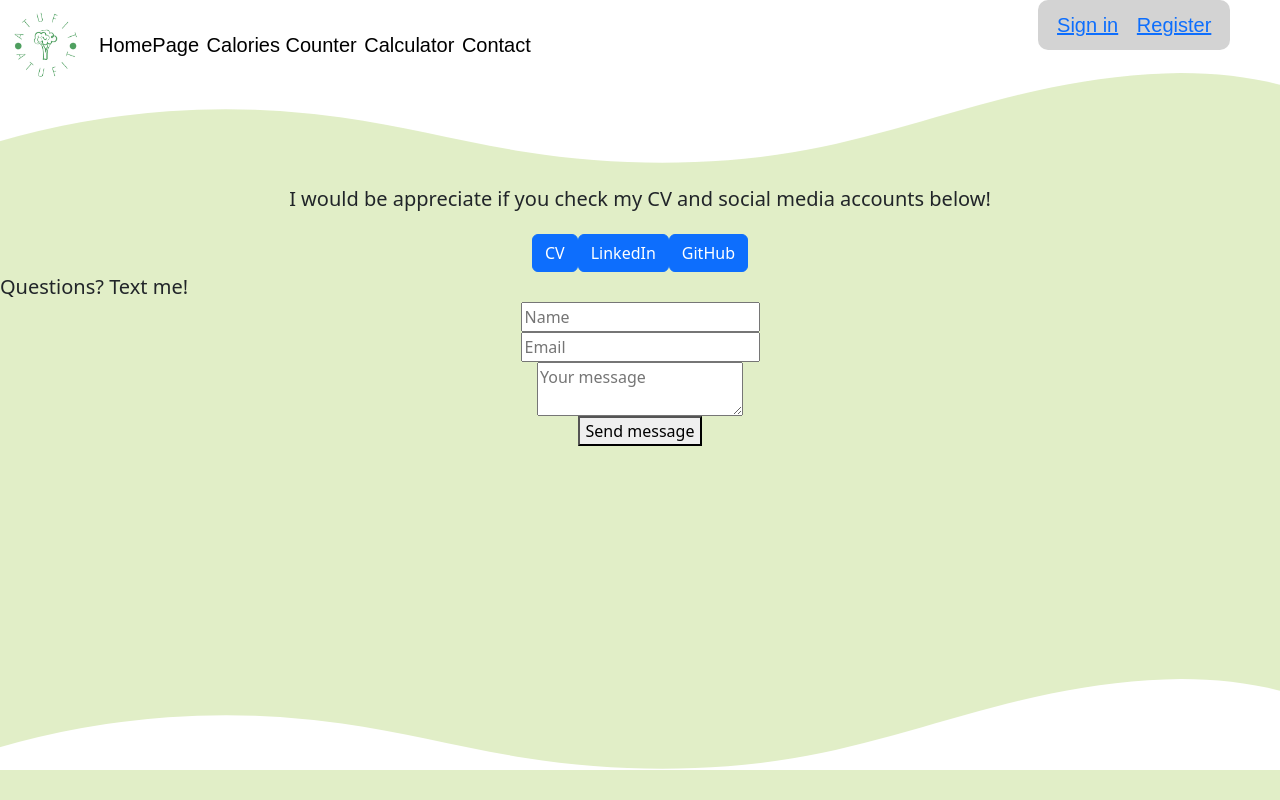
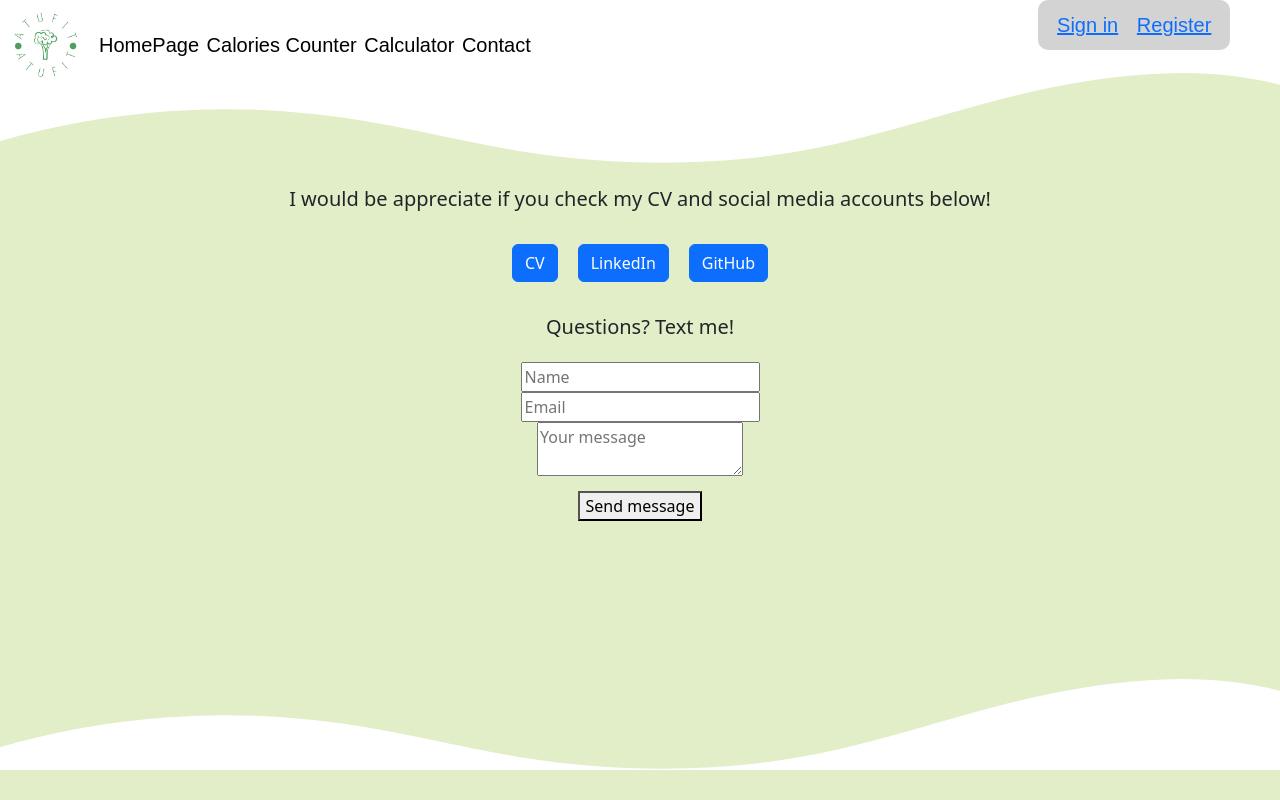
Before and after one commit to PatrycjaBochnak/ATuFit, a React (Create React App) app: page /contact in a window 1280 px wide. Built offline with nearby package versions, Linux system fonts and the light colour scheme.

Commit message:
styling contact component

```diff
--- a/src/App.js
+++ b/src/App.js
@@ -10,6 +10,7 @@ import NavBar from "./components/navBar";
 import Contact from "./components/contact";
 import HomePage from "./components/homePage";
 import Calculator from "./components/calculatorBMR";
+import Footer from "./components/footer"
 import { Routes, Route, Outlet } from "react-router-dom";
 
 const Layout = () => {
@@ -44,6 +45,7 @@ class App extends React.Component {
                 <h1 className="errorError">ERROR 404</h1>
                 <h2 className="errorText">Stay calm! Site is under construction</h2>{" "}
                 <img className="errorImage" src={require('./images/underConstruction.jpg')} />
+                <Footer />
               </div>
             }
           />
--- a/src/components/contact.js
+++ b/src/components/contact.js
@@ -22,17 +22,18 @@ function Contact() {
       {" "}
       <Container fluid className="cont">
         <div className="contactButtons">
-          <a href="/" target="_blank">
-            <Button className="buttonCV">CV</Button>
+          <a className="CvButton" href="/" target="_blank">
+            <Button>CV</Button>
           </a>
-          <a
+          <a className="LiButton"
             href="https://www.linkedin.com/in/patrycja-bochnak-779a931a7/"
             target="_blank"
           >
-            <Button className="buttonLI">LinkedIn</Button>
+            <Button>LinkedIn</Button>
           </a>
-          <a href="https://github.com/PatrycjaBochnak" target="_blank">
-            <Button className="buttonGH">GitHub</Button>
+          <a className="GhButton"
+            href="https://github.com/PatrycjaBochnak" target="_blank">
+            <Button>GitHub</Button>
           </a>
         </div>
       </Container>
@@ -43,7 +44,7 @@ function Contact() {
         <input type="text" placeholder="Name" value={inputValue} required onChange={(e) => setInputValue(e.target.value) }/>
         <input type="email" placeholder="Email" value={inputValue2} required onChange={(e) => setInputValue2(e.target.value) } />
         <textarea placeholder="Your message"  value={inputValue3} required onChange={(e) => setInputValue3(e.target.value)} />
-        <button onClick={handleButtonClick}>Send message</button>
+        <button className="emailButton" onClick={handleButtonClick}>Send message</button>
       </div>
       <Footer />
       </div>
--- a/src/styles/_app.scss
+++ b/src/styles/_app.scss
@@ -29,6 +29,8 @@
   flex: 1 1 auto;
 }
 .error404 {
+  flex: 1 1 auto;
+  background-color: #e1eec7;
   display: flex;
   flex-flow: column;
 }
@@ -44,6 +46,8 @@
   align-items: center;
 }
 .contact {
+  display: flex;
+  flex-flow: column;
   flex: 1 1 auto;
   background-color: #e1eec7;
   width: 100%;
--- a/src/styles/_contact.scss
+++ b/src/styles/_contact.scss
@@ -2,7 +2,6 @@
   padding: 20px;
   display: flex;
   justify-content: center;
-  // font-family:
   font-size: 20px;
 }
 .contactButtons {
@@ -11,9 +10,11 @@
 }
 .emailText {
   display: flex;
+  flex-flow: column;
   justify-content: flex-start;
   align-items: center;
   font-size: 20px;
+  padding: 20px;
 }
 .emailMessage {
   display: flex;
@@ -21,3 +22,9 @@
   width: 100% auto;
   align-items: center;
 }
+.CvButton, .LiButton, .GhButton {
+  padding: 10px;
+}
+.emailButton {
+  margin: 15px;
+}
```
